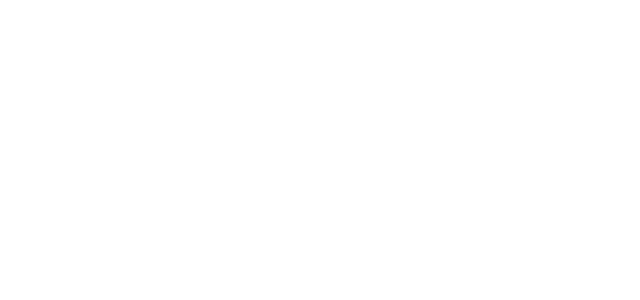
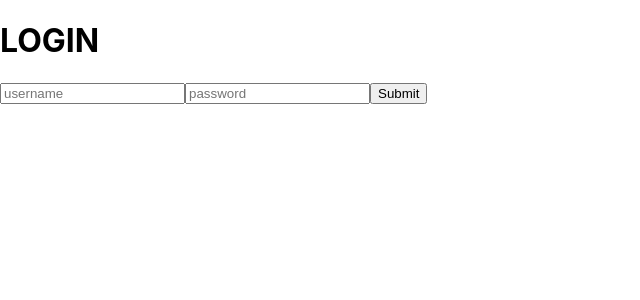
Before and after one commit to irriz-jayy/Moringa-student-application-portal, a React (Create React App) app in the folder client/: page / in a window 1280 px wide. Shown: the top 300 px of the page, without its empty margins (0-640 px from the left). Built offline with nearby package versions, Linux system fonts and the light colour scheme.

Commit message:
login and signup first commit

```diff
--- a/client/src/App.js
+++ b/client/src/App.js
@@ -1,10 +1,12 @@
 import logo from './logo.svg';
 import './App.css';
+import Signup from './components/Signup';
+import Login from './components/Login';
 
 function App() {
   return (
     <div className="App">
-
+        <Login/>
     </div>
   );
 }
--- /dev/null
+++ b/client/src/components/Login.jsx
@@ -0,0 +1,16 @@
+function Login(){
+
+
+    return (
+        <div>
+            <div>
+                <h1>LOGIN</h1>
+                    <input type='text' placeholder="username"/>
+                    <input type='password' placeholder="password"/>
+                    <input type='submit'/>
+            </div>
+        </div>
+    )
+}
+
+export default Login;
--- /dev/null
+++ b/client/src/components/Signup.jsx
@@ -0,0 +1,17 @@
+function Signup(){
+    return(
+        <div>
+            <div>
+                <h1>SignUp</h1>
+                    <input type='text' placeholder="first name"/>
+                    <input type='text' placeholder="last name"/>
+                    <input type='text' placeholder="username"/>
+                    <input type='email' placeholder="email"/>
+                    <input type='date' placeholder="DOB"/>
+                    <input type='submit'/>
+            </div>
+        </div>
+    )
+}
+
+export default Signup;
```
Also changed, not shown: 2 other files (tests, documents, lock files or other folders).
